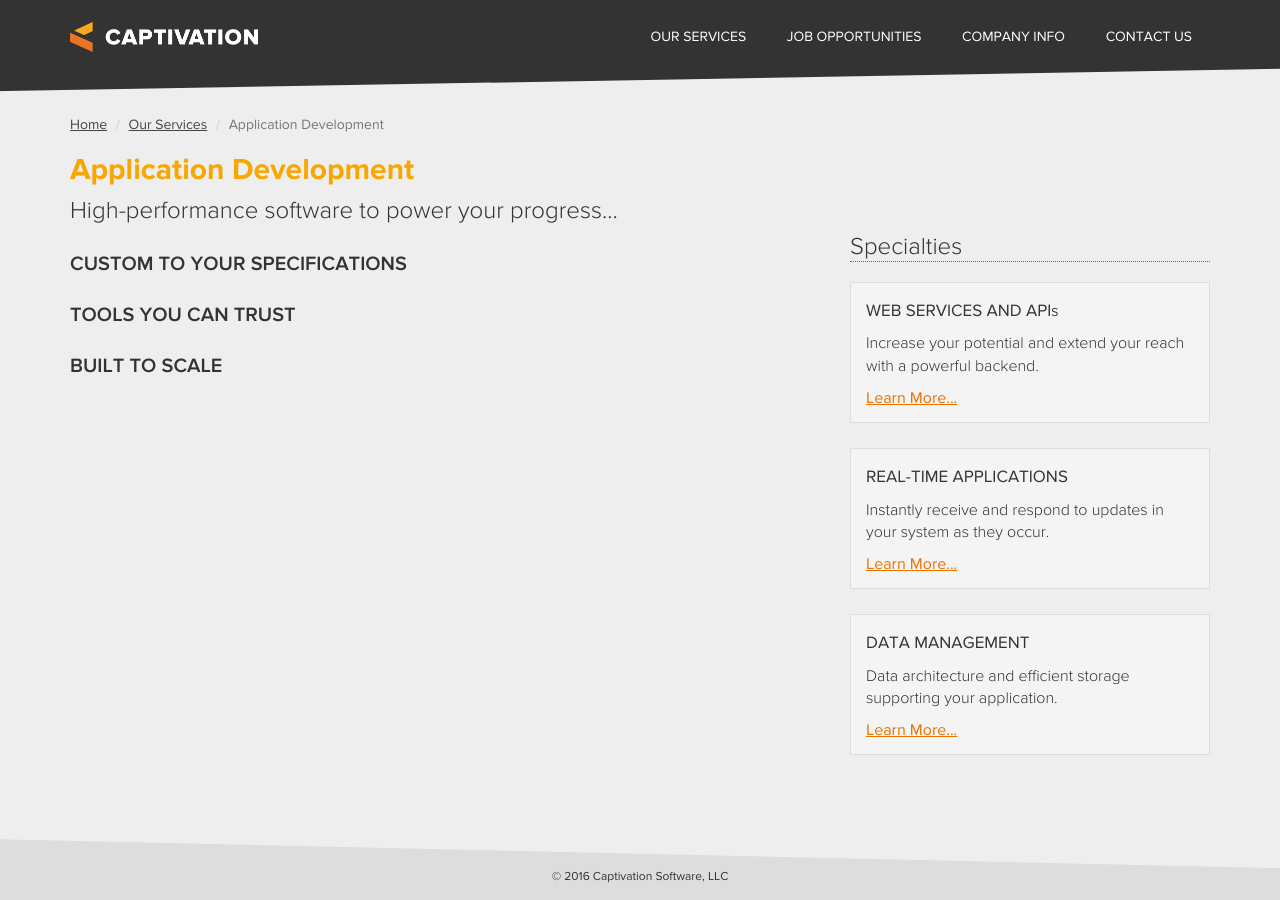
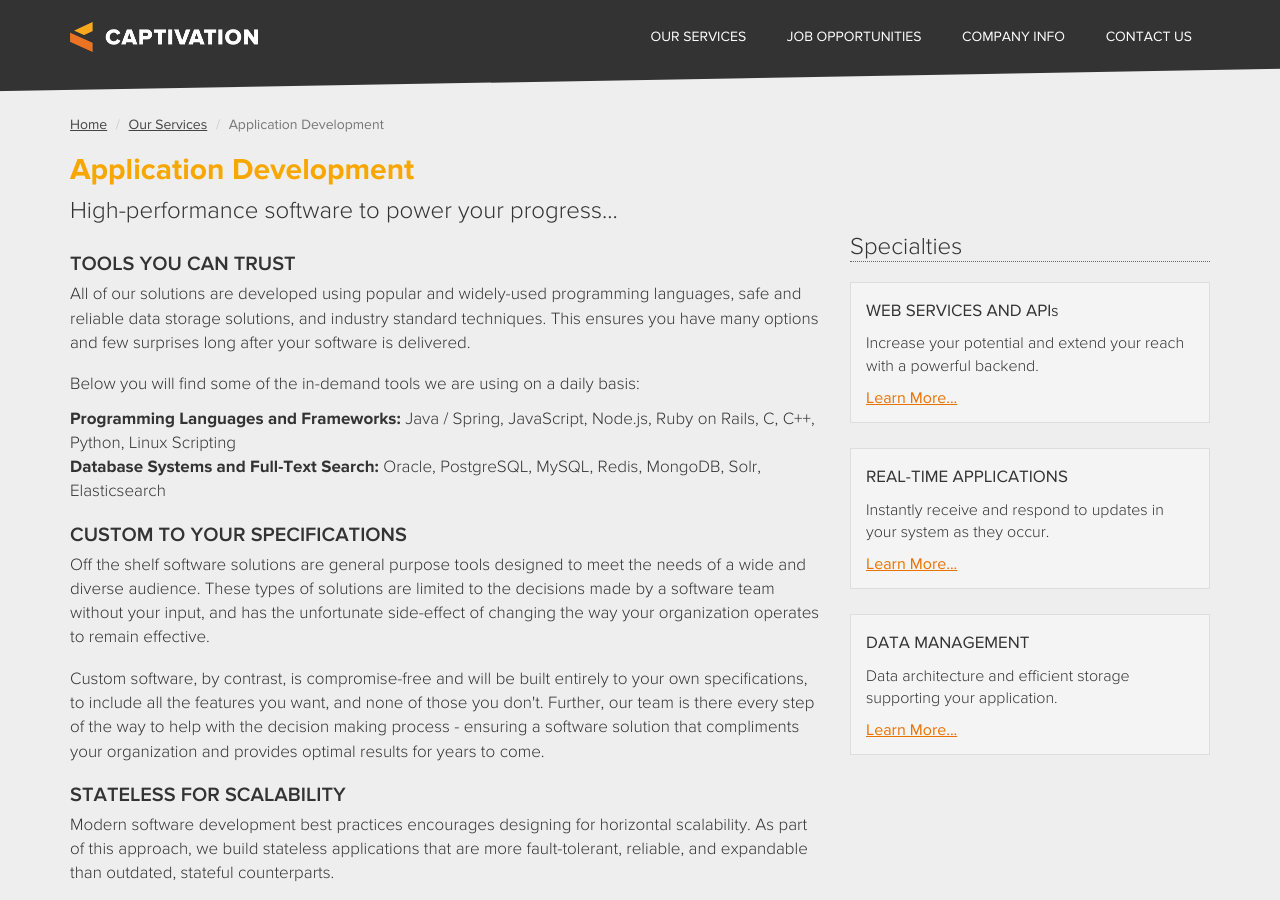
Before and after one commit to isabella232/captivationsoftware.github.io-archive, a Jekyll site: the page built from services/application-development/index.html, in a window 1280 px wide and 900 px high. Built offline with Jekyll 4.4.1, drawn with Linux system fonts in a browser that asks for light colours; nearby versions of some CDN libraries; some of the changed text lies outside the part shown.

Commit message:
application development done

```diff
--- a/_sass/form.scss
+++ b/_sass/form.scss
@@ -9,15 +9,15 @@ form {
     .btn:link,
     .btn:visited {
       margin: 12px 0px;
-      border: solid 4px;
+      border: solid 2px;
       border-radius: 8px;
-      padding: 12px;
+      padding: 8px;
       font-size: 15px;
       font-weight: bold;
       text-transform: uppercase;
       box-shadow: none;
       text-decoration: none;
-      min-width: 150px;
+      min-width: 100px;
       color: #FFFFFF;
       border-color: #F7A700;
       background-color: #F7A700;
--- a/services/application-development/index.html
+++ b/services/application-development/index.html
@@ -7,24 +7,49 @@ description: 'Captivation Software provides custom application development servi
 ---
 <div class="row">
   <div class="col-xs-12 col-md-8">
+    <h3>Tools you can trust</h3>
+    <p>
+      All of our solutions are developed using popular and widely-used programming languages,
+      safe and reliable data storage solutions, and industry standard techniques. This ensures
+      you have many options and few surprises long after your software is delivered.
+    </p>
+    <p>
+      Below you will find some of the in-demand tools we are using on a daily basis:
+      <ul class="list-unstyled">
+        <li>
+          <strong>Programming Languages and Frameworks:</strong>
+          Java / Spring, JavaScript, Node.js, Ruby on Rails, C, C++, Python, Linux Scripting
+        </li>
+        <li>
+          <strong>Database Systems and Full-Text Search:</strong>
+          Oracle, PostgreSQL, MySQL, Redis, MongoDB, Solr, Elasticsearch
+        </li>
+      </ul>
+    </p>
+
     <h3>Custom to your specifications</h3>
     <p>
-
+      Off the shelf software solutions are general purpose tools designed to meet the needs of
+      a wide and diverse audience. These types of solutions are limited to the decisions made by
+      a software team without your input, and has the unfortunate side-effect of changing the way
+      your organization operates to remain effective.
+    </p>
+    <p>
+      Custom software, by contrast, is compromise-free and will be built entirely to your own specifications,
+      to include all the features you want, and none of those you don't. Further, our team is there every
+      step of the way to help with the decision making process - ensuring a software solution that compliments
+      your organization and provides optimal results for years to come.
     </p>
 
-    <h3>Tools you can trust</h3>
+    <h3>Stateless for scalability</h3>
     <p>
-
+      Modern software development best practices encourages designing for horizontal scalability. As part of this
+      approach, we build stateless applications that are more fault-tolerant, reliable, and expandable than
+      outdated, stateful counterparts.
     </p>
     <p>
-    </p>
-
-    <h3>Built to scale</h3>
-    <p>
-
-    </p>
-    <p>
-
+      We deliver scalable solutions by providing stateless {% include link.html href="/services/application-development/web-services-and-apis/" %}
+      in combination with our {% include link.html href="/services/devops/application-clustering/" %} services.</a>
     </p>
     <hr />
   </div>
```
